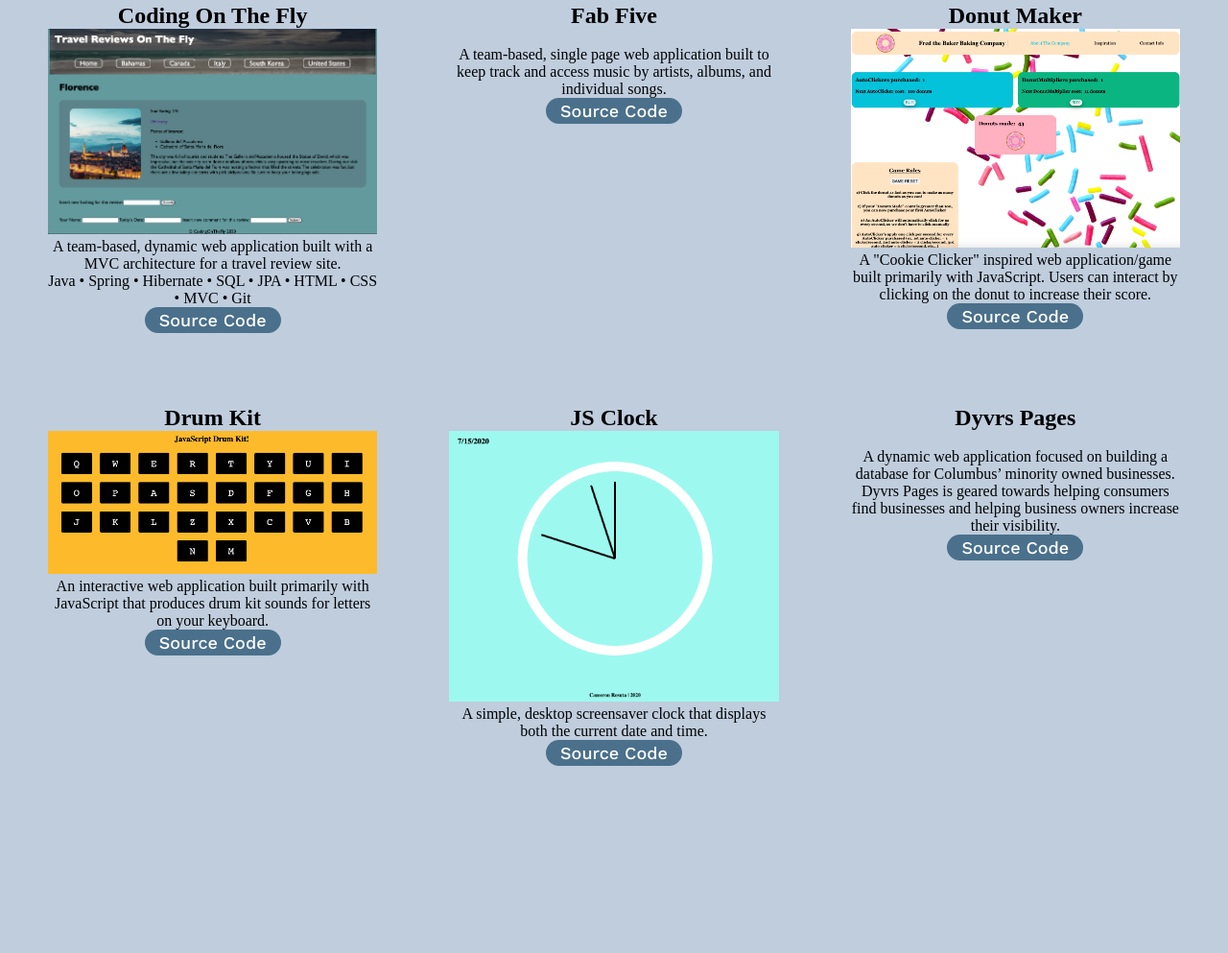
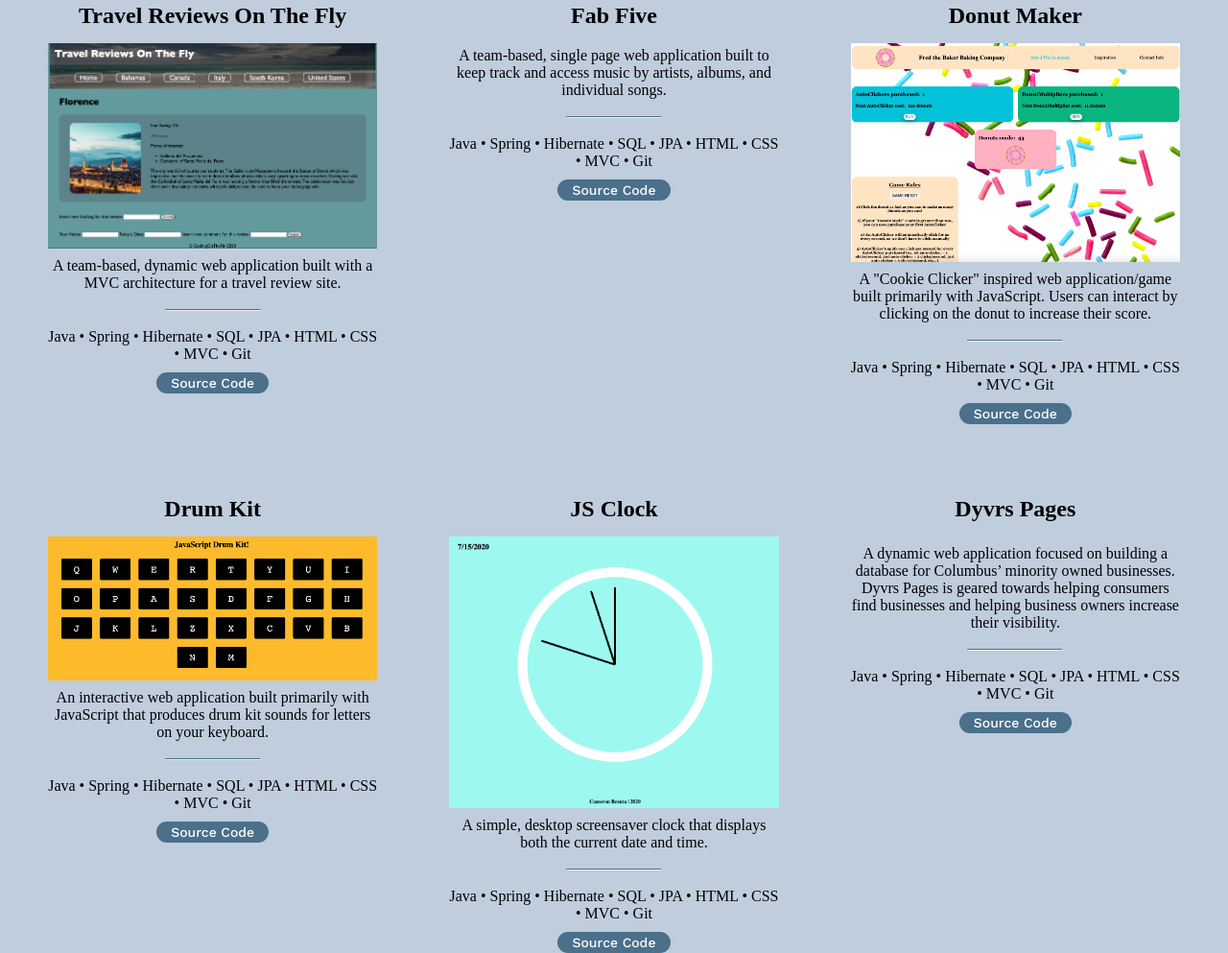
Before and after one commit to cresuta/cresuta.github.io, a plain HTML site: page projects.html in a window 1280 px wide. Shown: the part 197-1190 px from the top of the page at 96% size. Before the commit the page ends 995 px from the top, so only its background shows below. Drawn offline with nearby package versions, Linux system fonts and the light colour scheme.

Commit message:
Added hr line and margin to project section

```diff
--- a/projects-style.css
+++ b/projects-style.css
@@ -118,15 +118,28 @@ button {
 
 .project__img {
   width: 100%;
+  margin-top: 15px;
+}
+
+.project__description {
+  margin-top: 5px;
+}
+
+.line-separator {
+  width: 100px;
+  margin: auto;
+  border-top: 1px solid #4a708b;
 }
 
 .source-code {
+  margin-top: 10px;
   padding: 3px 15px;
   background-color: #4a708b;
   border: none;
   border-radius: 50px;
   cursor: pointer;
   transition: all 0.3s ease 0s;
+  font-size: 14px;
 }
 
 .source-code:hover {
--- a/projects.html
+++ b/projects.html
@@ -27,9 +27,12 @@
     <section>
        <div class="grid">
             <div>
-                <h2>Coding On The Fly</h2>
+                <h2>Travel Reviews On The Fly</h2>
                 <img class="project__img" src="./imgs/coding-on-the-fly.png" alt="Travel Review Site Home Page">
-                <p>A team-based, dynamic web application built with a MVC architecture for a travel review site.</p>
+                <p class="project__description">A team-based, dynamic web application built with a MVC architecture for a travel review site.</p>
+                <br>
+                <hr class="line-separator">
+                <br>
                 <p>Java • Spring • Hibernate • SQL • JPA • HTML • CSS • MVC • Git</p>
                 <a href=""><button class="source-code">Source Code</button></a>
             </div>
@@ -37,30 +40,50 @@
                 <h2>Fab Five</h2>
                 <img class="project__img" src="./imgs/" alt="">
                 <p>A team-based, single page web application built to keep track and access music by artists, albums, and individual songs.</p>
+                <br>
+                <hr class="line-separator">
+                <br>
+                <p>Java • Spring • Hibernate • SQL • JPA • HTML • CSS • MVC • Git</p>
                 <a href=""><button class="source-code">Source Code</button></a>
             </div>
             <div>
                 <h2>Donut Maker</h2>
                 <img class="project__img" src="./imgs/donut-maker2.png" alt="Donut Clicker HomePage">
-                <p>A "Cookie Clicker" inspired web application/game built primarily with JavaScript. Users can interact by clicking on the donut to increase their score.</p>
+                <p class="project__description">A "Cookie Clicker" inspired web application/game built primarily with JavaScript. Users can interact by clicking on the donut to increase their score.</p>
+                <br>
+                <hr class="line-separator">
+                <br>
+                <p>Java • Spring • Hibernate • SQL • JPA • HTML • CSS • MVC • Git</p>
                 <a href=""><button class="source-code">Source Code</button></a>
             </div>
             <div>
                 <h2>Drum Kit</h2>
                 <img class="project__img" src="./imgs/drum-kit.png" alt="Computer Keyboard">
-                <p>An interactive web application built primarily with JavaScript that produces drum kit sounds for letters on your keyboard.</p>
+                <p class="project__description">An interactive web application built primarily with JavaScript that produces drum kit sounds for letters on your keyboard.</p>
+                <br>
+                <hr class="line-separator">
+                <br>
+                <p>Java • Spring • Hibernate • SQL • JPA • HTML • CSS • MVC • Git</p>
                 <a href=""><button class="source-code">Source Code</button></a>
             </div>
             <div>
                 <h2>JS Clock</h2>
                 <img class="project__img" src="./imgs/js-clock.png" alt="Clock">
-                <p>A simple, desktop screensaver clock that displays both the current date and time.</p>
+                <p class="project__description">A simple, desktop screensaver clock that displays both the current date and time.</p>
+                <br>
+                <hr class="line-separator">
+                <br>
+                <p>Java • Spring • Hibernate • SQL • JPA • HTML • CSS • MVC • Git</p>
                 <a href=""><button class="source-code">Source Code</button></a>
             </div>
             <div>
                 <h2>Dyvrs Pages</h2>
                 <img class="project__img" src="" alt="">
-                <p>A dynamic web application focused on building a database for Columbus’ minority owned businesses. Dyvrs Pages is geared towards helping consumers find businesses and helping business owners increase their visibility.</p>
+                <p class="project__description">A dynamic web application focused on building a database for Columbus’ minority owned businesses. Dyvrs Pages is geared towards helping consumers find businesses and helping business owners increase their visibility.</p>
+                <br>
+                <hr class="line-separator">
+                <br>
+                <p>Java • Spring • Hibernate • SQL • JPA • HTML • CSS • MVC • Git</p>
                 <a href=""><button class="source-code">Source Code</button></a>
             </div>
        </div>
```
